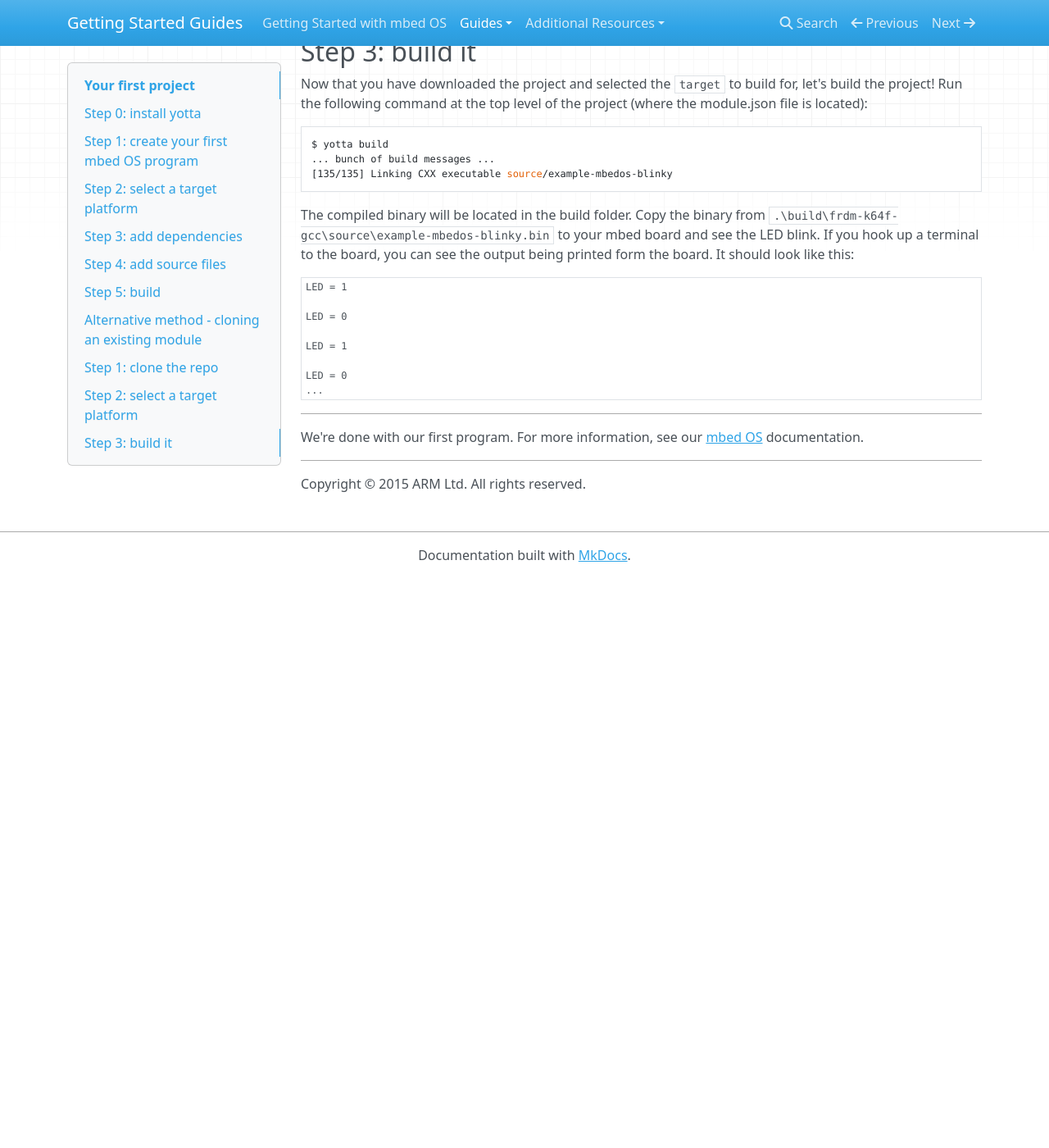
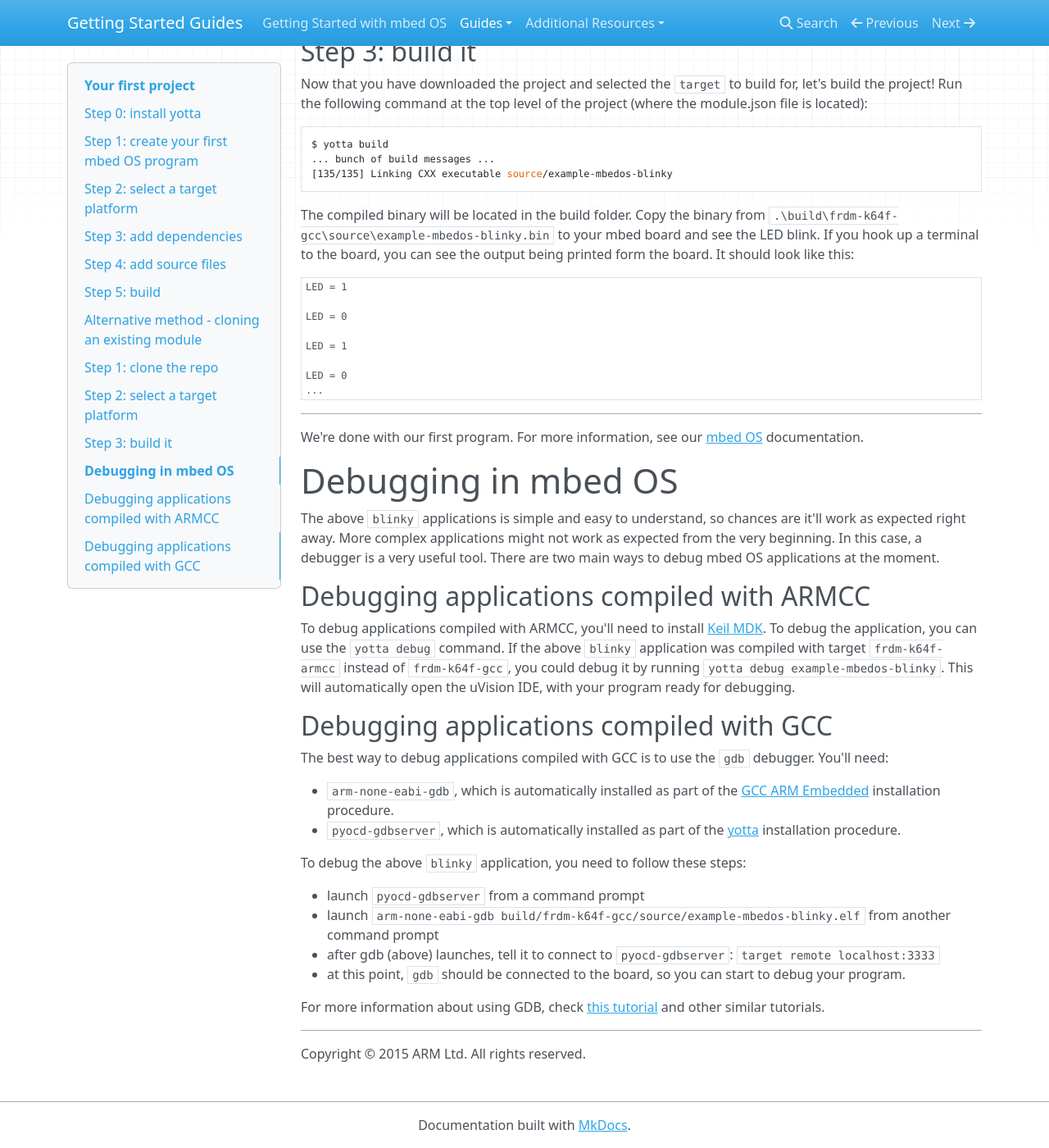
Before and after one commit to ARMmbed/GettingStartedmbedOS, an MkDocs documentation site: the page built from Docs/FirstProjectmbedOS.md, in a window 1280 px wide and 1400 px high, scrolled down 3946 px. Shown: the whole window at 82% size. Built offline with MkDocs 1.6.1, drawn with Linux system fonts in a browser that asks for light colours; nearby versions of some CDN libraries; old or Windows-style settings are respelled for this version of MkDocs; before the commit the page ends 4651 px from its top, so only the background shows below that.

Commit message:
Added a paragraph about debugging

```diff
--- a/Docs/FirstProjectmbedOS.md
+++ b/Docs/FirstProjectmbedOS.md
@@ -214,5 +214,29 @@ ___
 
 We're done with our first program. For more information, see our [mbed OS](http://mbed.com/en/development/software/mbed-os/) documentation.
 
+# Debugging in mbed OS
+
+The above `blinky` applications is simple and easy to understand, so chances are it'll work as expected right away. More complex applications might not work as expected from the very beginning. In this case, a debugger is a very useful tool. There are two main ways to debug mbed OS applications at the moment.
+
+## Debugging applications compiled with ARMCC
+
+To debug applications compiled with ARMCC, you'll need to install [Keil MDK](https://www.keil.com/download/product/). To debug the application, you can use the `yotta debug` command. If the above `blinky` application was compiled with target `frdm-k64f-armcc` instead of `frdm-k64f-gcc`, you could debug it by running `yotta debug example-mbedos-blinky`. This will automatically open the uVision IDE, with your program ready for debugging.
+
+## Debugging applications compiled with GCC
+
+The best way to debug applications compiled with GCC is to use the `gdb` debugger. You'll need:
+
+- `arm-none-eabi-gdb`, which is automatically installed as part of the [GCC ARM Embedded](https://launchpad.net/gcc-arm-embedded) installation procedure.
+- `pyocd-gdbserver`, which is automatically installed as part of the [yotta](https://github.com/ARMmbed/yotta) installation procedure.
+
+To debug the above `blinky` application, you need to follow these steps:
+
+- launch `pyocd-gdbserver` from a command prompt
+- launch `arm-none-eabi-gdb build/frdm-k64f-gcc/source/example-mbedos-blinky.elf` from another command prompt
+- after gdb (above) launches, tell it to connect to `pyocd-gdbserver`: `target remote localhost:3333`
+- at this point, `gdb` should be connected to the board, so you can start to debug your program.
+
+For more information about using GDB, check [this tutorial](http://alvarop.com/2013/02/debugging-arm-cortex-m3-devices-with-gdb-and-openocd/) and other similar tutorials.
+
 ______
 Copyright © 2015 ARM Ltd. All rights reserved.
```
